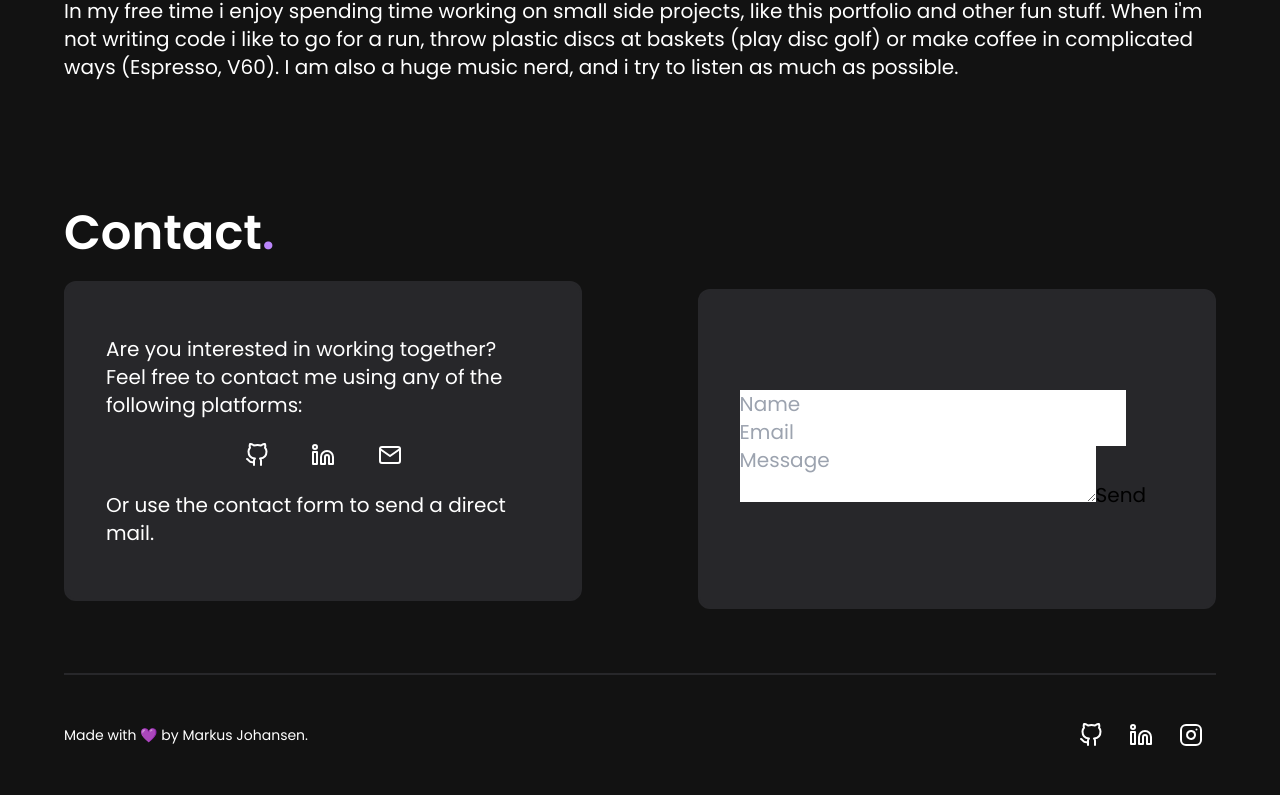
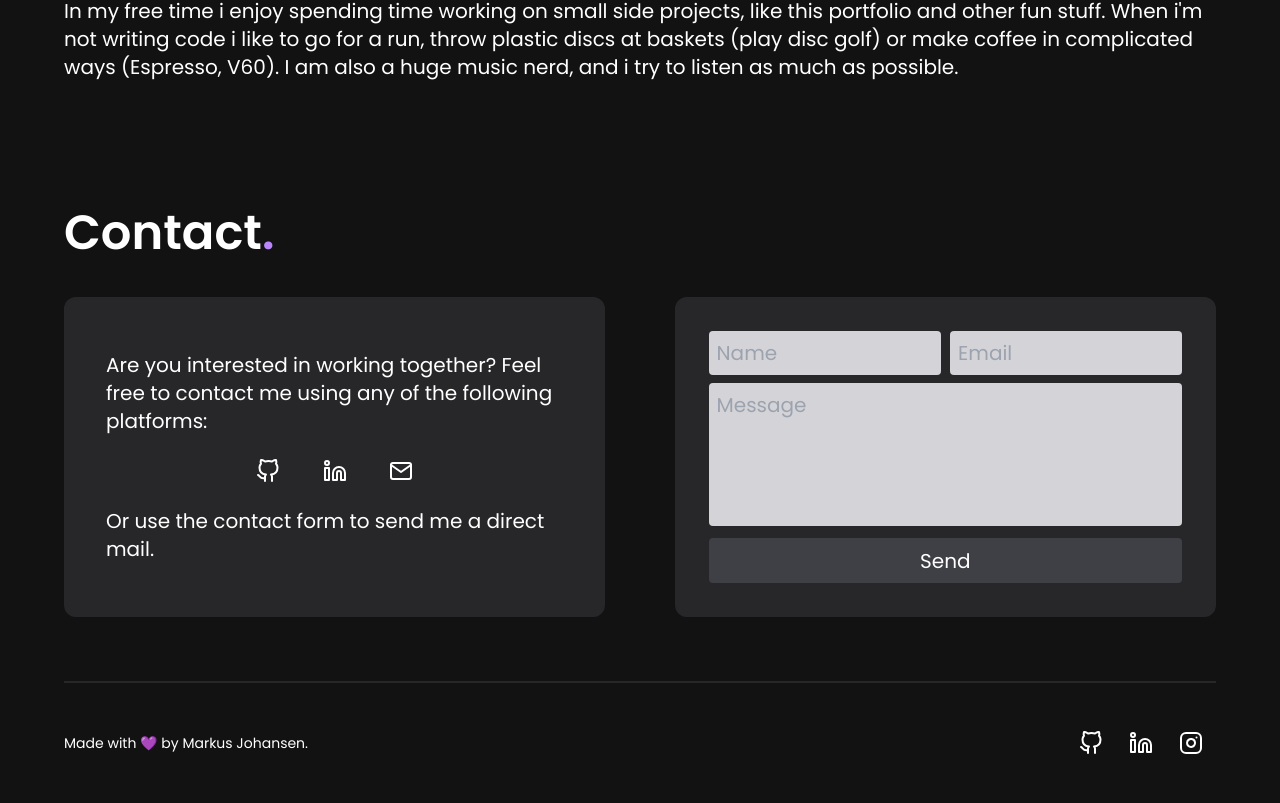
Before and after one commit to KusMar00/KusMar00.github.io, a React (Vite) app: page / in a window 1280 px wide. Shown: the part 1641-2444 px from the top of the page. Built offline with nearby package versions, Linux system fonts and the light colour scheme.

Commit message:
Add contact form

```diff
--- a/src/components/About.jsx
+++ b/src/components/About.jsx
@@ -7,7 +7,7 @@ const About = () => {
         About<span className="text-secondary">.</span>
       </h2>
       <p className="font-poppins text-white text-xl mt-10">
-        I'm 23 years old living in Copenhagen . I recently graduated from the
+        I'm 23 years old living in Copenhagen. I recently graduated from the
         IT-Univeristy of Copenhagen with a BSc in Software Development, and am
         now looking for a workplace where i can apply my skills. I dream of
         working as a full-stack web developer but i also have a keen eye for
--- a/src/components/Button.jsx
+++ b/src/components/Button.jsx
@@ -1,12 +1,12 @@
 import React from "react";
 
-const Button = ({ styles, text }) => {
+const Button = ({ styles, text, link }) => {
   return (
     <button
       type="button"
       className={`rounded-[10px] py-3 px-4 bg-zinc-800 border-2 border-solid border-zinc-800 hover:border-secondary font-poppins font-medium text-[16px] text-white outline-none ${styles}`}
     >
-      {text}
+      <a href={link}>{text}</a>
     </button>
   );
 };
--- a/src/components/Contact.jsx
+++ b/src/components/Contact.jsx
@@ -1,5 +1,5 @@
 import styles from "../styles";
-import { FiMail, FiLinkedin, FiGithub } from "react-icons/fi";
+import { FiMail, FiLinkedin, FiGithub, FiSend } from "react-icons/fi";
 import emailjs from "@emailjs/browser";
 import { useRef } from "react";
 
@@ -31,13 +31,13 @@ const Contact = () => {
       <h2 className="font-poppins text-white text-5xl font-semibold">
         Contact<span className="text-secondary">.</span>
       </h2>
-      <div className="mt-4 flex md:flex-row flex-col justify-between items-center">
-        <div className="flex flex-col justify-around items-center md:w-[45%] w-full text-white font-poppins text-xl bg-zinc-800 rounded-xl min-h-[320px] p-10 border-2 border-solid border-zinc-800 hover:border-secondary">
+      <div className="mt-10 flex md:flex-row flex-col justify-between items-center">
+        <div className="flex flex-col justify-around items-center md:w-[47%] w-full text-white font-poppins text-xl bg-zinc-800 rounded-xl h-[320px] p-10 border-2 border-solid border-zinc-800 hover:border-secondary">
           <p>
             Are you interested in working together? Feel free to contact me
             using any of the following platforms:
           </p>
-          <div className="text-white text-2xl flex items-center justify-around w-[200px] mt-4 sm:mt-0">
+          <div className="text-white text-2xl flex items-center justify-around w-[200px] sm:mt-0">
             <a
               target="_blank"
               href="https://github.com/KusMar00"
@@ -60,21 +60,41 @@ const Contact = () => {
               <FiMail />
             </a>
           </div>
-          <p>Or use the contact form to send a direct mail.</p>
+          <p>Or use the contact form to send me a direct mail.</p>
         </div>
-        <div className="flex flex-col justify-around items-center md:w-[45%] w-full text-white font-poppins text-xl mt-4 bg-zinc-800 rounded-xl min-h-[320px] p-10 border-2 border-solid border-zinc-800 hover:border-secondary">
-          <form ref={form} onSubmit={sendEmail} className="text-black">
-            <input type="text" name="user_name" required placeholder="Name" />
+        <form
+          ref={form}
+          onSubmit={sendEmail}
+          className="md:mt-0 mt-6 text-black flex flex-col justify-around items-center md:w-[47%] w-full font-poppins text-xl bg-zinc-800 rounded-xl h-[320px] p-8 border-2 border-solid border-zinc-800 hover:border-secondary"
+        >
+          <div className="w-full flex justify-between items-center">
             <input
+              className="mb-2 bg-zinc-300 rounded w-[49%] p-2"
+              type="text"
+              name="user_name"
+              required
+              placeholder="Name"
+            />
+            <input
+              className="mb-2 bg-zinc-300 rounded w-[49%] p-2"
               type="email"
               name="user_email"
               required
               placeholder="Email"
             />
-            <textarea name="message" required placeholder="Message" />
-            <input type="submit" value="Send" />
-          </form>
-        </div>
+          </div>
+          <textarea
+            className="mb-3 bg-zinc-300 rounded w-full p-2 resize-none h-full"
+            name="message"
+            required
+            placeholder="Message"
+          />
+          <input
+            className=" w-full h-[80px] bg-zinc-700 rounded text-white border-2 border-solid border-zinc-700 hover:border-secondary"
+            type="submit"
+            value="Send"
+          />
+        </form>
       </div>
     </section>
   );
--- a/src/components/Hero.jsx
+++ b/src/components/Hero.jsx
@@ -19,7 +19,7 @@ const Hero = () => (
         I'm a developer based in Copenhagen, Denmark. I build user friendly web
         solutions using modern technologies.
       </p>
-      <Button text="Get in Touch" styles="mt-7" />
+      <Button link="#contact" text="Get in Touch" styles="mt-7" />
     </div>
     <div className={`flex-1 flex ${styles.flexCenter} md:my-0 my-10 relative`}>
       <img
```
